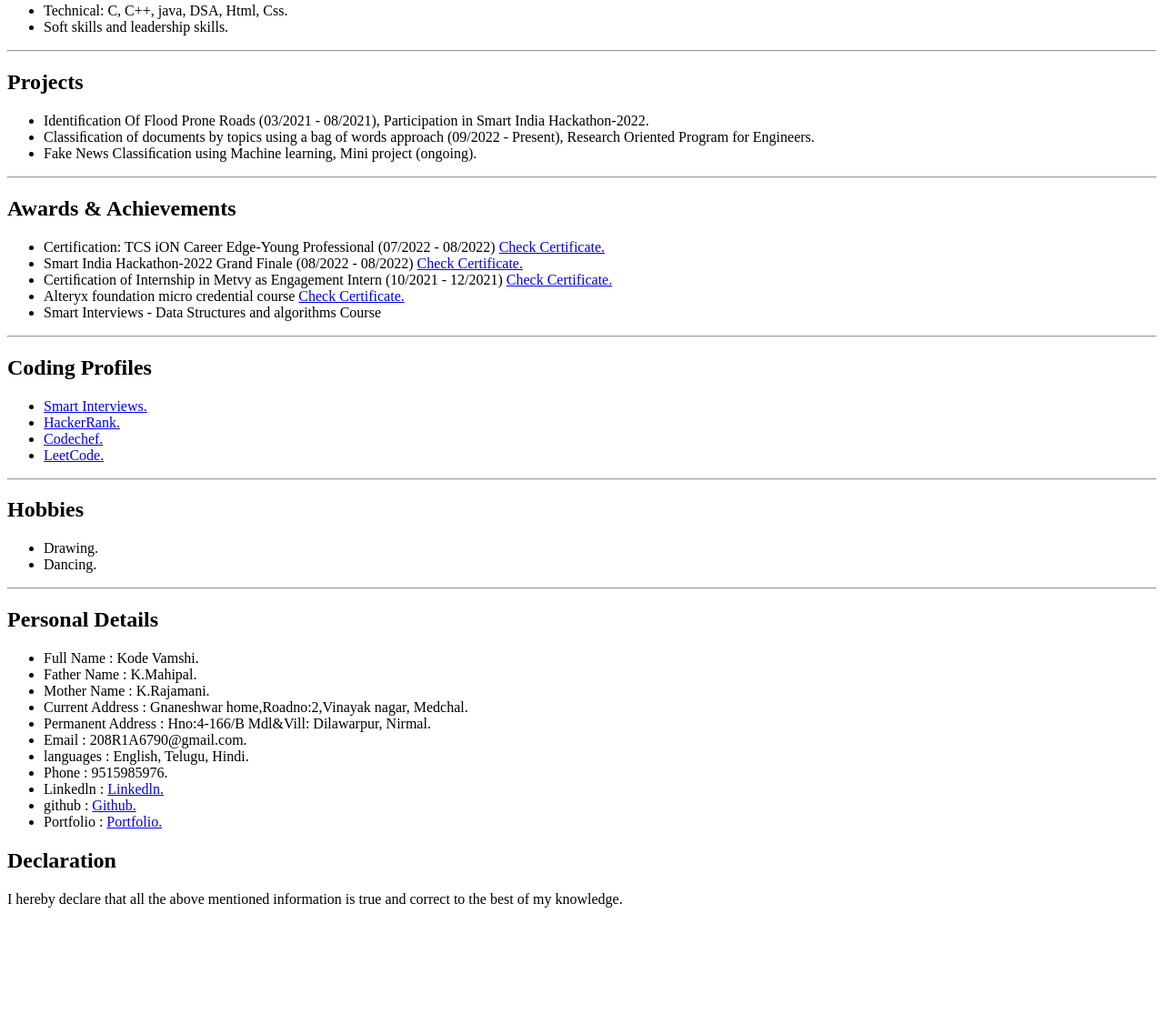
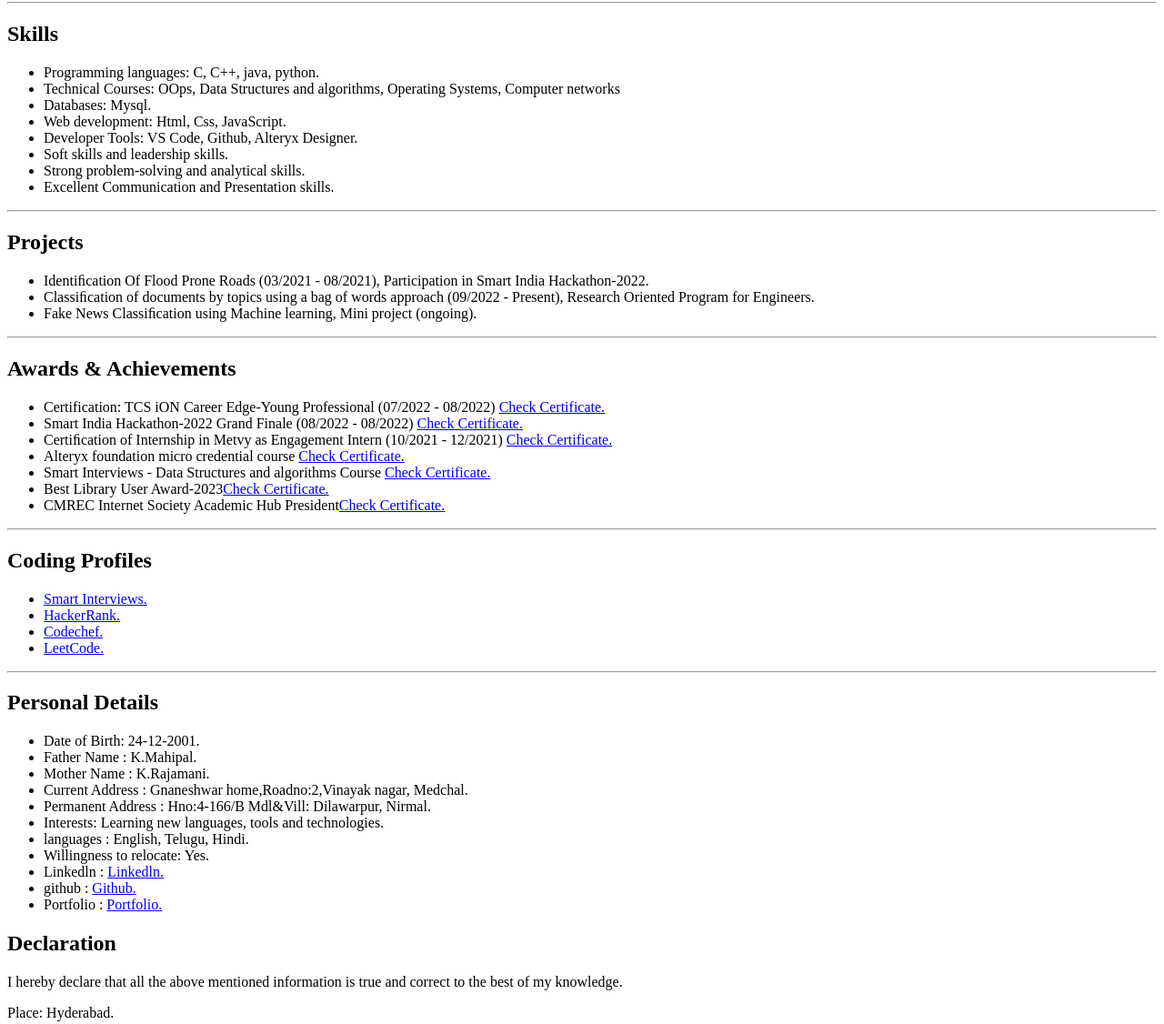
Before and after one commit to Vamshikode/My-Resume, a plain HTML site: page index.html in a window 1280 px wide. Shown: the part 698-1824 px from the top of the page at 91% size. Before the commit the page ends 1712 px from the top, so only its background shows below. Drawn offline with Linux system fonts and the light colour scheme.

Commit message:
Update index.html

```diff
--- a/index.html
+++ b/index.html
@@ -24,6 +24,8 @@
     <!--<div class="margin-div">-->
     <header>
         <h1>KODE VAMSHI</h1>
+        <p>Mobile No: 9515985976</p>
+        <p>Email ID: 208R1A6790@gmail.com</p>
         <img src="./photo.jpg" alt="Profile Photo"  height="100">
     </header>
     <!--</div>-->
@@ -41,7 +43,7 @@
     </ol>
 </nav>-->
 <div id="summary">
-    <h2>Summary</h2>
+    <h2>Career Objective</h2>
     <p>Secure a responsible career opportunity to fully utilize my training and skills, while making a significant contribution to the success of the company.
         I am a dedicated and results-oriented professional with a strong background.</p>
 </div>
@@ -56,7 +58,7 @@
 </div>
 <hr>
 <div id="work Experience">
-    <h2>Work Experience</h2>
+    <h2>Internships</h2>
     <ul>
         <li>Engagement Intern (virtual) at Metvy, 10/2021 - 12/2021,
             Shawrya Mehrotra Founder & CEO of metvy.
@@ -79,8 +81,15 @@
 <div id="skills">
     <h2>Skills</h2>
     <ul>
-        <li>Technical: C, C++, java, DSA, Html, Css.</li>
+        <li>Programming languages: C, C++, java, python.</li>
+        <li>Technical Courses: OOps, Data Structures and algorithms, Operating Systems, Computer networks</li>
+        <li>Databases: Mysql.</li>
+        <li>Web development: Html, Css, JavaScript.</li>
+        <li>Developer Tools: VS Code, Github, Alteryx Designer.</li>
         <li>Soft skills and leadership skills.</li>
+        <li>Strong problem-solving and analytical skills. </li>
+        <li>Excellent Communication and Presentation skills.</li>
+
     </ul>
 </div>
 <hr>
@@ -109,7 +118,9 @@
         <li>Certiﬁcation of Internship in Metvy as Engagement
             Intern (10/2021 - 12/2021) <a href="https://drive.google.com/file/d/1X3gAfcNCR3Bek_BezXqrjNLikx3vQVCo/view?usp=sharing">Check Certificate.</a></li>
         <li>Alteryx foundation micro credential course <a href="https://drive.google.com/file/d/19Ze9gK8UOSOdwTzMLsq6KJu3S-rYGFvL/view?usp=drive_link">Check Certificate.</a></li>
-        <li>Smart Interviews - Data Structures and algorithms Course </li>
+        <li>Smart Interviews - Data Structures and algorithms Course <a href="https://drive.google.com/file/d/1VFJS0fXgtTtXDRyHMkKDJsgzxAuCjWn0/view?usp=sharing">Check Certificate.</a></li>
+        <li>Best Library User Award-2023<a href="https://drive.google.com/file/d/1wTgmJfo6Mpm4S78nw_kV5F4izozCV2fj/view?usp=sharing">Check Certificate.</a></li>
+        <li>CMREC Internet Society Academic Hub President<a href="https://drive.google.com/file/d/11v876-NhIvoMZrFFM77XRfK7IzkY6iUU/view?usp=sharing">Check Certificate.</a></li>
     </ul>
 </div>
 <hr>
@@ -123,25 +134,25 @@
     </ul>
 </div>
 <hr>
-<div id="hobbies">
+<!--<div id="hobbies">
     <h2>Hobbies</h2>
     <ul>
         <li>Drawing.</li>
         <li>Dancing.</li>
     </ul>
 </div>
-<hr>
+<hr>-->
 <div id="contact">
     <h2>Personal Details</h2>
     <ul>
-    <li>Full Name : Kode Vamshi.</li>
+    <li>Date of Birth: 24-12-2001.</li>
     <li>Father Name : K.Mahipal.</li>
     <li>Mother Name : K.Rajamani.</li>
     <li>Current Address : Gnaneshwar home,Roadno:2,Vinayak nagar, Medchal.</li>
     <li>Permanent Address : Hno:4-166/B Mdl&Vill: Dilawarpur, Nirmal.</li>
-    <li>Email : 208R1A6790@gmail.com.</li>
+    <li>Interests: Learning new languages, tools and technologies.</li>
     <li>languages : English, Telugu, Hindi.</li>
-    <li>Phone : 9515985976.</li>
+    <li>Willingness to relocate: Yes.</li>
     <li>Linkedln : <a href="https://www.linkedin.com/in/kode-vamshi-3aa869228">Linkedln.</a></li>
     <li>github : <a href="https://github.com/Vamshikode">Github.</a></li>
     <li>Portfolio : <a href="https://vamshikode.github.io/portfolio/">Portfolio.</a></li>
@@ -150,6 +161,7 @@
 <footer>
     <h2>Declaration</h2>
     <p>I hereby declare that all the above mentioned information is true and correct to the best of my knowledge.</p>
+    <p>Place: Hyderabad.</p>
 </footer>
 </body>
 </html>
```
